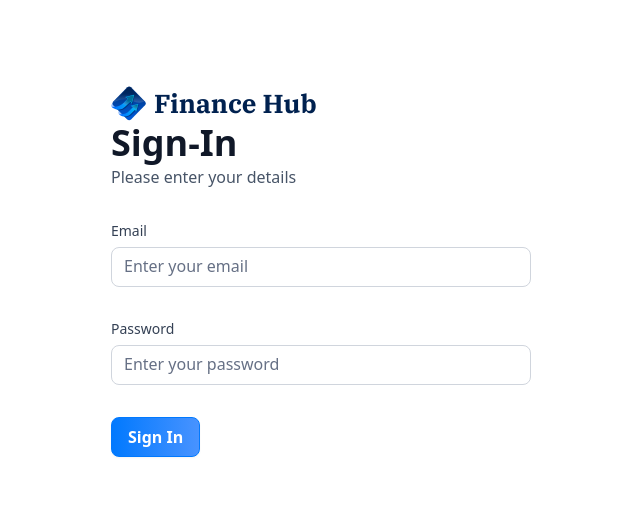
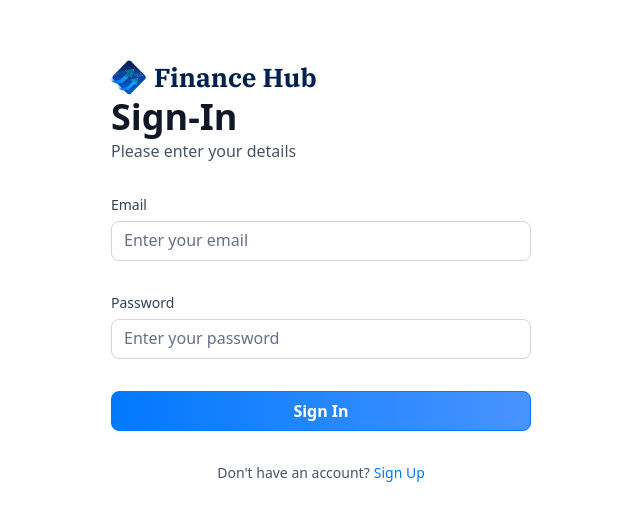
Before and after one commit to viveksawant11/Finance_Hub, a Next.js app: page /sign-in in a window 1280 px wide. Shown: the part 129-650 px from the top of the page, without its empty margins (319-959 px from the left). Built offline with nearby package versions, Linux system fonts and the light colour scheme.

Commit message:
Implement footer in AuthForm

```diff
--- a/components/AuthForm.tsx
+++ b/components/AuthForm.tsx
@@ -93,6 +93,7 @@
                 placeholder="Enter your password"
               />
 
+              <div className="flex flex-col gap-4">
                 <Button className="form-btn" type="submit" disabled={isLoading}>
                   {isLoading ? (
                     <>
@@ -105,8 +106,23 @@
                     "Sign Up"
                   )}
                 </Button>
+              </div>
             </form>
           </Form>
+
+          <footer className="flex justify-center gap-1">
+            <p className="text-14 font-normal text-gray-600">
+              {type === "sign-in"
+                ? "Don't have an account?"
+                : "Already have an account"}
+            </p>
+            <Link
+              href={type === "sign-in" ? "/sign-up" : "/sign-in"}
+              className="form-link"
+            >
+              {type === "sign-in" ? "Sign Up" : "Sign In"}
+            </Link>
+          </footer>
         </>
       )}
     </section>
```
Lines whose indentation alone changed are shown as unchanged.
